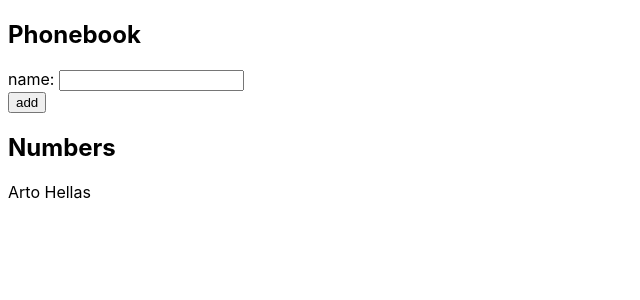
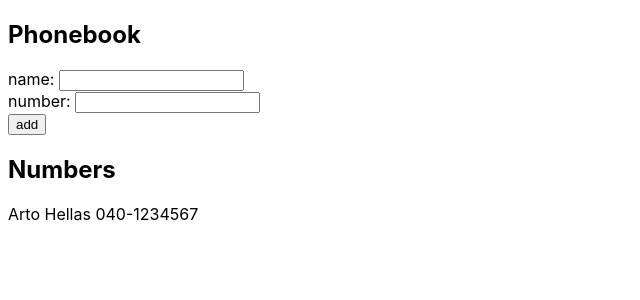
Before and after one commit to JoelDamian/FullStackOpen, a React (Create React App) app in the folder part2/phonebook/: page / in a window 1280 px wide. Shown: the top 300 px of the page, without its empty margins (0-640 px from the left). Built offline with nearby package versions, Linux system fonts and the light colour scheme.

Commit message:
Exercise 2.8

```diff
--- a/part2/phonebook/src/App.js
+++ b/part2/phonebook/src/App.js
@@ -2,20 +2,28 @@
 import './App.css';
 
 const App = () => {
-  const [persons, setPersons] = useState([{ name: 'Arto Hellas' }]);
+  const [persons, setPersons] = useState([
+    { name: 'Arto Hellas', number: '040-1234567' },
+  ]);
   const [newName, setNewName] = useState('');
+  const [newNumber, setNewNumber] = useState('');
 
   const handleNoteChange = (event) => {
     setNewName(event.target.value);
   };
 
+  const handleNumberChange = (event) => {
+    setNewNumber(event.target.value);
+  };
+
   const addName = (event) => {
     event.preventDefault();
-    const isStringFound = persons.some(obj => obj.name === newName);
-    if(isStringFound){
+    const isStringFound = persons.some((obj) => obj.name === newName);
+    if (isStringFound) {
       alert(`${newName} is already added to phonebook`);
     } else {
-      setPersons(persons.concat({ name: newName }));
+      const newContact = { name: newName, number: newNumber };
+      setPersons(persons.concat(newContact));
     }
   };
 
@@ -27,11 +35,18 @@
           name: <input value={newName} onChange={handleNoteChange} />
         </div>
         <div>
+          number: <input value={newNumber} onChange={handleNumberChange} />
+        </div>
+        <div>
           <button type='submit'>add</button>
         </div>
       </form>
       <h2>Numbers</h2>
-      {persons.map((person) => <p key={person.name}>{person.name}</p>)}
+      {persons.map((person) => (
+        <p key={person.name}>
+          {person.name} {person.number}
+        </p>
+      ))}
     </div>
   );
 };
```
